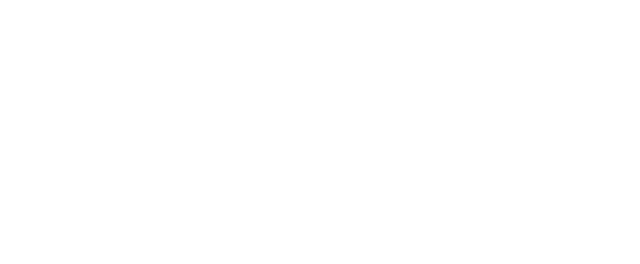
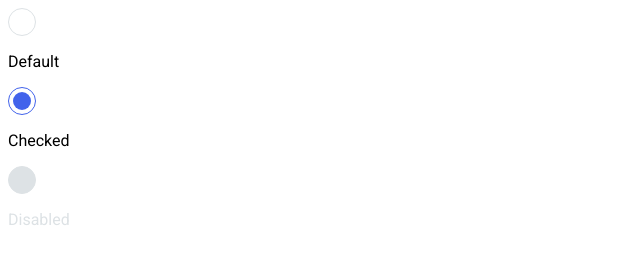
Before and after one commit to js-tasks-ru/htmlcss-20210708_anastasy-d, a website: page 07-lection5/02-radio/index.html in a window 1280 px wide. Shown: the whole page, without its empty margins (0-640 px from the left). Drawn offline with Linux system fonts and the light colour scheme.

Commit message:
Implement radio button

```diff
--- a/07-lection5/02-radio/index.html
+++ b/07-lection5/02-radio/index.html
@@ -1,11 +1,43 @@
 <!DOCTYPE html>
 <!-- Страница радио -->
 <html lang="ru">
+
 <head>
     <link rel="stylesheet" href="../../assets/css/main.css">
     <link rel="stylesheet" href="./radio.css">
 </head>
+
 <body>
+    <label class="radio">
+        <input type="radio" class="radio__input" aria-checked="false">
+        <div class="radio__state">
+            <div class="radio__control">
+                <div class="radio__icon"></div>
+            </div>
+            <p class="radio__legend">Default</p>
+        </div>
+    </label>
+
+    <label class="radio">
+        <input type="radio" class="radio__input" aria-checked="true" checked>
+        <div class="radio__state">
+            <div class="radio__control">
+                <div class="radio__icon"></div>
+            </div>
+            <p class="radio__legend">Checked</p>
+        </div>
+    </label>
+
+    <label class="radio">
+        <input type="radio" class="radio__input" aria-checked="false" disabled>
+        <div class="radio__state">
+            <div class="radio__control">
+                <div class="radio__icon"></div>
+            </div>
+            <p class="radio__legend">Disabled</p>
+        </div>
+    </label>
 
 </body>
+
 </html>
--- a/07-lection5/02-radio/radio.css
+++ b/07-lection5/02-radio/radio.css
@@ -0,0 +1,50 @@
+.radio__control {
+  width: 28px;
+  height: 28px;
+  background: var(--white);
+  border: 1px solid var(--grey-2);
+  box-sizing: border-box;
+  border-radius: 14px;
+  position: relative;
+  cursor: pointer;
+}
+
+.radio__input {
+  opacity: 0;
+  position: absolute;
+  pointer-events: none;
+}
+
+.radio__icon {
+  width: 18px;
+  height: 18px;
+  background: var(--blue-1);
+  border-radius: 14px;
+  position: absolute;
+  display: none;
+  top: 50%;
+  left: 50%;
+  transform: translate(-50%, -50%);
+}
+
+.radio__input:checked ~ .radio__state .radio__control {
+  border-color: var(--blue-1);
+}
+.radio__input:checked ~ .radio__state .radio__icon {
+  display: block;
+}
+
+.radio__input:disabled ~ .radio__state .radio__control {
+  background: var(--grey-2);
+  border-color: var(--grey-2);
+  border-radius: 14px;
+  cursor: default;
+}
+
+.radio__input:disabled ~ .radio__state .radio__legend {
+  color: var(--grey-2);
+}
+
+.radio__input:focus ~ .radio__state .radio__legend {
+  text-decoration: underline;
+}
```
Lines whose indentation alone changed are shown as unchanged.
